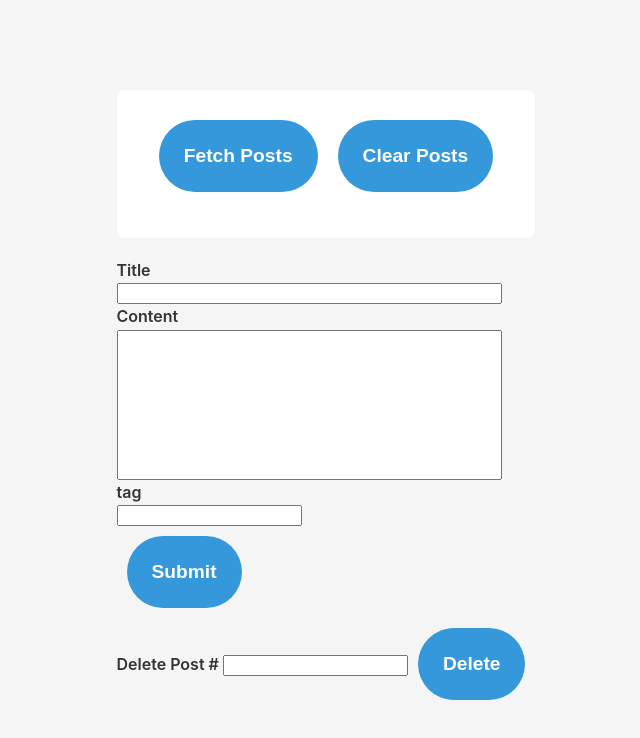
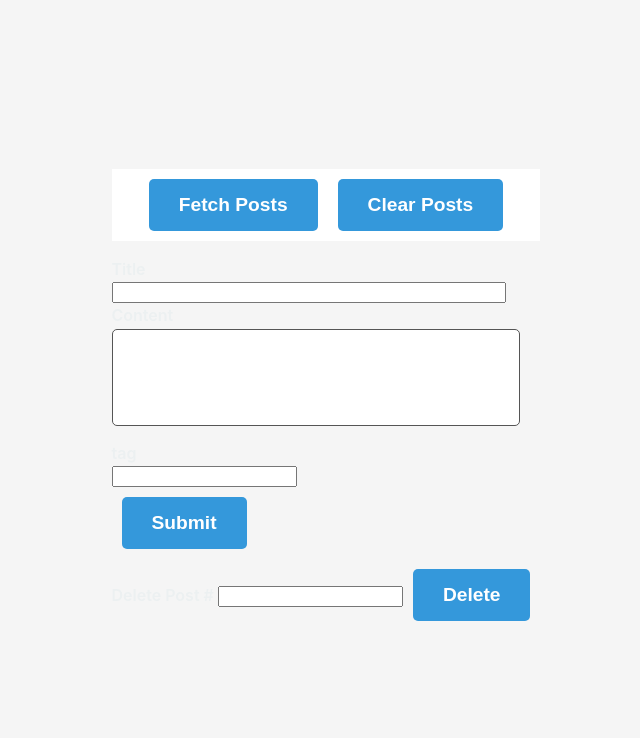
Before and after one commit to elguapo11/mongo-authentication, a React (Vite) app in the folder client/vite/: page / in a window 1280 px wide. Shown: the top 738 px of the page, without its empty margins (314-954 px from the left). Built offline with nearby package versions, Linux system fonts and the light colour scheme.

Commit message:
cleaning up CSS further

```diff
--- a/client/vite/src/getPosts.jsx
+++ b/client/vite/src/getPosts.jsx
@@ -33,8 +33,8 @@ function Posts() {
       {posts && posts.length > 0 ? (
         posts.map((post) => (
           <div key={post._id}>
-            <h2>Title: {post.Title}</h2>
-            <h4>Content: {post.Content}</h4>
+            <h4>Title: {post.Title}</h4>
+            <h2>Content: {post.Content}</h2>
             <h4>Tag: {post.Tag}</h4>
             <h6>Id: {post._id}</h6>
           </div>
--- a/client/vite/src/index.css
+++ b/client/vite/src/index.css
@@ -1,12 +1,10 @@
 :root {
   font-family: 'Inter', sans-serif;
   line-height: 1.6;
-  font-weight: 600; /* Increased font weight for boldness */
-
+  font-weight: 600;
   color-scheme: light dark;
   color: #fff;
   background-color: #1a1a1a;
-
   font-synthesis: none;
   text-rendering: optimizeLegibility;
   -webkit-font-smoothing: antialiased;
@@ -15,11 +13,12 @@
 }
 
 a {
-  font-weight: 700; /* Increased font weight for boldness */
+  font-weight: 700;
   color: #3498db;
   text-decoration: none;
   transition: color 0.3s ease;
 }
+
 a:hover {
   color: #2980b9;
 }
@@ -33,54 +32,53 @@ body {
   background-color: #222;
 }
 
-.posts {
-  background-color: #333;
-  padding: 20px;
-  border-radius: 8px;
-  margin-bottom: 20px;
-}
 input#title {
   width: 90%;
 }
 input#content {
   width: 90%;
-  height: 9rem;
+  height: 75px;
+  padding: 10px;
+  margin-bottom: 15px;
+  border: 1px solid #555;
+  border-radius: 5px;
 }
+
 label {
+  color: #ecf0f1;
 }
 
 #form {
-  display: flex; /* Use display: flex for better alignment */
+  display: flex;
   flex-direction: column;
   align-items: flex-start;
 }
 
-#title {
-  color: #ff4d4d;
-}
-
 h1 {
-  font-size: 2.8em; /* Slightly increased font size for emphasis */
+  font-size: 2.8em;
   line-height: 1.2;
   color: #ecf0f1;
   margin-bottom: 20px;
 }
 
 button {
-  border-radius: 75px;
+  border-radius: 5px;
   border: none;
-  padding: 25px; /* Adjusted button padding for better proportions */
-  font-size: 1.2em; /* Increased font size for emphasis */
-  font-weight: 700; /* Increased font weight for boldness */
+  padding: 15px 30px;
+  font-size: 1.2em;
+  font-weight: 700;
   background-color: #3498db;
   margin: 10px;
   color: #fff;
   cursor: pointer;
-  transition: background-color 0.3s ease;
+  transition: background-color 0.3s ease, transform 0.3s ease;
 }
+
 button:hover {
   background-color: #2980b9;
+  transform: scale(1.05);
 }
+
 button:focus,
 button:focus-visible {
   outline: none;
@@ -92,22 +90,28 @@ button:focus-visible {
     color: #333;
     background-color: #fff;
   }
+
   a:hover {
     color: #2980b9;
   }
+
   body {
     background-color: #f5f5f5;
   }
+
   .posts {
     background-color: #fff;
   }
+
   h1 {
     color: #333;
   }
+
   button {
     background-color: #3498db;
     color: #fff;
   }
+
   button:hover {
     background-color: #2980b9;
   }
```
